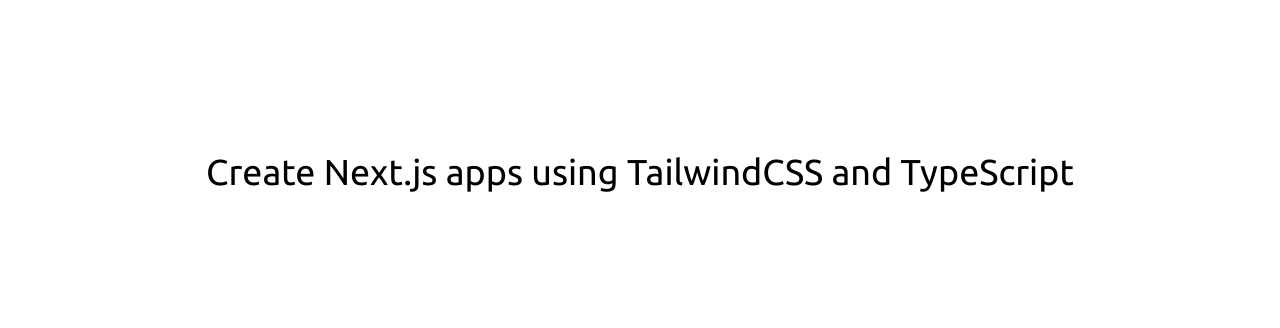
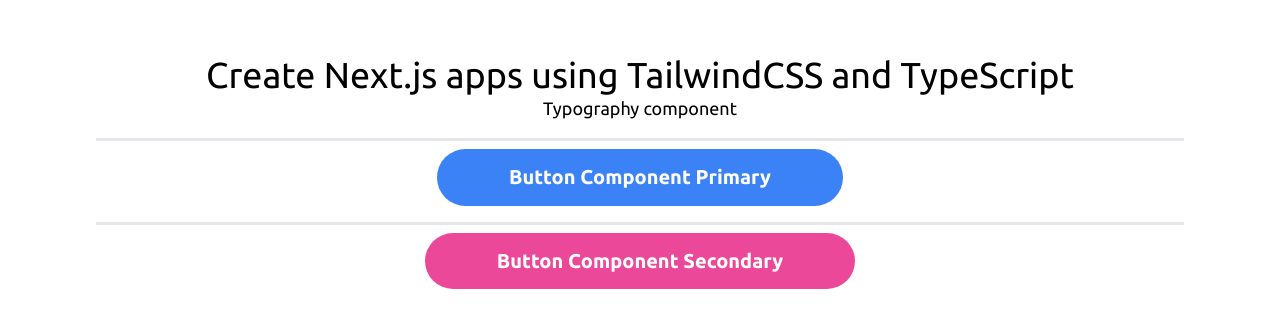
Before and after one commit to samuelrms/Boilerplate, a Next.js app: page / in a window 1280 px wide. Shown: the part 228-556 px from the top of the page. Built offline with nearby package versions, Linux system fonts and the light colour scheme.

Commit message:
feat: adding components to the home
examples of components and variations in the home

```diff
--- a/src/app/page.tsx
+++ b/src/app/page.tsx
@@ -1,9 +1,18 @@
+import { Button } from '@/components/Button'
+import { Divider } from '@/components/Divider'
+import { Typography } from '@/components/Typography'
+
 export default function Home() {
   return (
-    <main className="flex min-h-screen items-center justify-center p-24">
+    <main className="flex min-h-screen items-center justify-center p-24 flex-col">
       <h1 className="text-4xl break-words text-center">
         Create Next.js apps using TailwindCSS and TypeScript
       </h1>
+      <Typography as={'h3'}>Typography component</Typography>
+      <Divider height={3} mb={8} mt={16} />
+      <Button>Button Component Primary</Button>
+      <Divider height={3} mb={8} mt={16} />
+      <Button color="secondary">Button Component Secondary</Button>
     </main>
   )
 }
```
